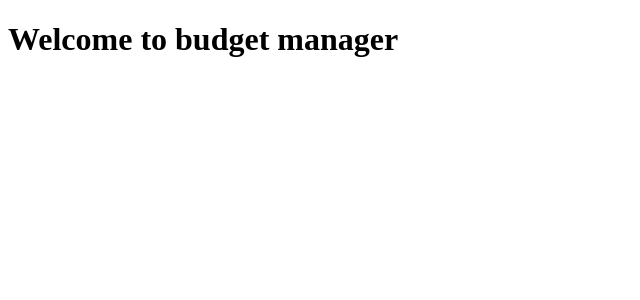
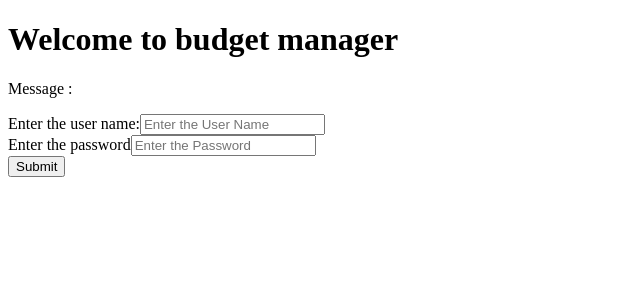
Before and after one commit to Shwetha-75/Personal-Budget-Manager, a React (Create React App) app in the folder frontend/: page / in a window 1280 px wide. Shown: the top 300 px of the page, without its empty margins (0-640 px from the left). Built offline with nearby package versions, Linux system fonts and the light colour scheme.

Commit message:
24-11-25_Personal_Budget_Manager[Shwetha K]: Connected FrontEnd with Backend able to to send http request and response successfully

```diff
--- a/frontend/package.json
+++ b/frontend/package.json
@@ -6,6 +6,8 @@
     "@testing-library/jest-dom": "^5.17.0",
     "@testing-library/react": "^13.4.0",
     "@testing-library/user-event": "^13.5.0",
+    "axios": "^1.7.7",
+    "frontend": "file:",
     "react": "^18.3.1",
     "react-dom": "^18.3.1",
     "react-scripts": "5.0.1",
--- /dev/null
+++ b/frontend/src/HomePage/LoginForm.jsx
@@ -0,0 +1,68 @@
+import React from 'react';
+
+
+export default function LoginForm() {
+    const[user,setUser]=React.useState({
+        username:'',
+        password:''
+    });
+
+  const handleOnChange=(event)=>{
+    const{name,value}=event.target;
+    setUser({...user,[name]:value});
+  }
+
+  const handleSubmit=async (event)=>{
+    event.preventDefault();
+    try{
+        const response=await fetch('http://127.0.0.1:5000/login',{
+            method:'POST',
+            headers:{
+                "content-Type":"application/json",
+            },
+            body:JSON.stringify(user)
+        });
+        if(response.ok){
+            const data=await response.json();
+            alert(`Response from backend: ${data.message}`);
+        }
+        else
+        {
+            console.error("Error submitting the form");
+        }
+    }catch(error){
+        console.log("Error",error);
+    }
+  }
+  return (
+    <div>
+        <form onSubmit={handleSubmit}>
+        <label>
+                Enter the user name:
+            <input
+            type='text'
+            name='username'
+            value={user.username||''}
+            onChange={handleOnChange}
+            placeholder='Enter the User Name'
+            ></input>
+            </label>
+            <br></br>
+            <label>
+                Enter the password
+            <input
+            type='password'
+            name='password'
+            value={user.password||''}
+            onChange={handleOnChange}
+            placeholder='Enter the Password'
+            ></input>
+            </label>
+            <br></br>
+            <input
+            type='submit'
+            value='Submit'></input>
+        </form>
+    </div>
+  )
+}
--- a/frontend/src/HomePage/home.jsx
+++ b/frontend/src/HomePage/home.jsx
@@ -1,9 +1,27 @@
-import React from 'react'
+import React from 'react';
+import LoginForm from './LoginForm';
+import axios from "axios";
+export default function Home() {
 
-export default function home() {
+  const [data,setData]=React.useState("");
+
+  React.useEffect(()=>{
+      axios.get("http://127.0.0.1:5000/")
+      .then(response=>{
+
+        setData(response.data.message);
+        console.log(response.data.message);
+      })
+      .catch(error=>{
+        console.error("Error while fetching the data",error)
+      })
+  })
+
   return (
     <div>
         <h1>Welcome to budget manager </h1>
+       <p>Message : {data}</p>
+       <LoginForm/>
     </div>
   )
 }
```
Also changed, not shown: 2 other files (tests, documents, lock files or other folders).
